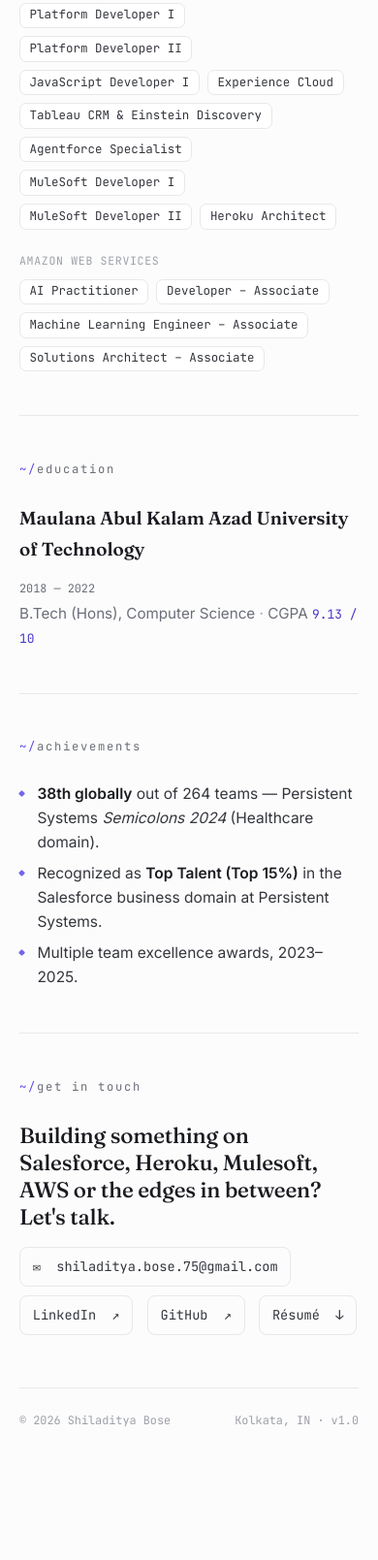
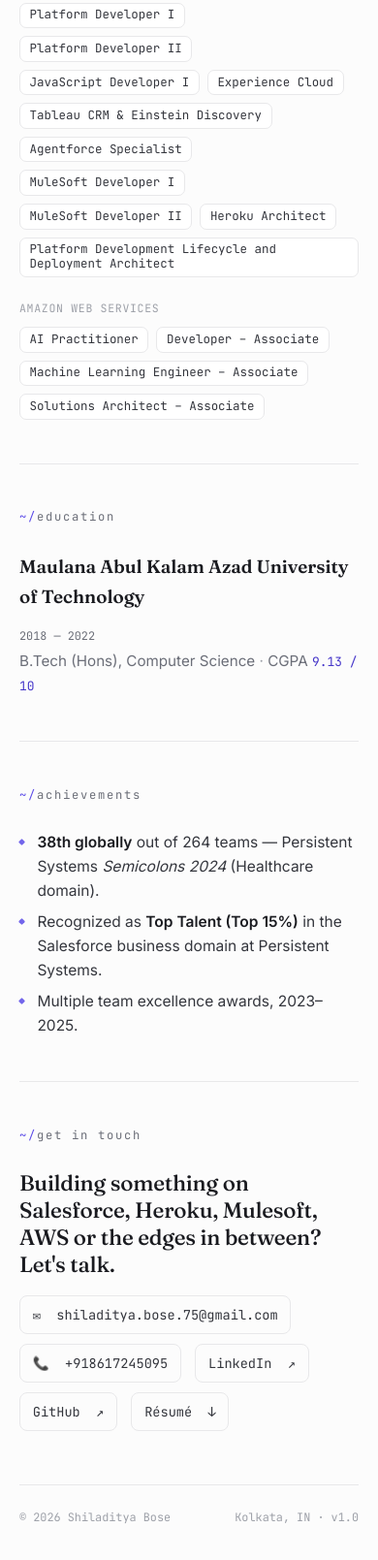
Before and after one commit to shiladityab24/shiladityab24.github.io, a website: page index.html in a window 390 px wide. Shown: the part 5167-6776 px from the top of the page at 97% size. Before the commit the page ends 6707 px from the top, so only its background shows below. Drawn offline with nearby package versions, Linux system fonts and the light colour scheme.

Commit message:
added mobile and cert

```diff
--- a/index.html
+++ b/index.html
@@ -712,6 +712,7 @@
         <span class="chip">MuleSoft Developer I</span>
         <span class="chip">MuleSoft Developer II</span>
         <span class="chip">Heroku Architect</span>
+        <span class="chip">Platform Development Lifecycle and Deployment Architect</span>
       </div>
     </div>
 
@@ -752,9 +753,11 @@
     <p class="cta-line">Building something on Salesforce, Heroku, Mulesoft, AWS or the edges in between? Let's talk.</p>
     <div class="cta-links">
       <a href="mailto:shiladitya.bose.75@gmail.com">✉&nbsp; shiladitya.bose.75@gmail.com</a>
+      <a href="https://wa.me/918617245095">📞&nbsp; +918617245095</a>
       <a href="https://www.linkedin.com/in/shiladitya-partha-bose/" target="_blank" rel="noopener">LinkedIn&nbsp; ↗</a>
       <a href="https://github.com/shiladityab24" target="_blank" rel="noopener">GitHub&nbsp; ↗</a>
       <a href="assets/Shiladitya_Bose_Resume.pdf" download>Résumé&nbsp; ↓</a>
+
     </div>
   </section>
 
```
